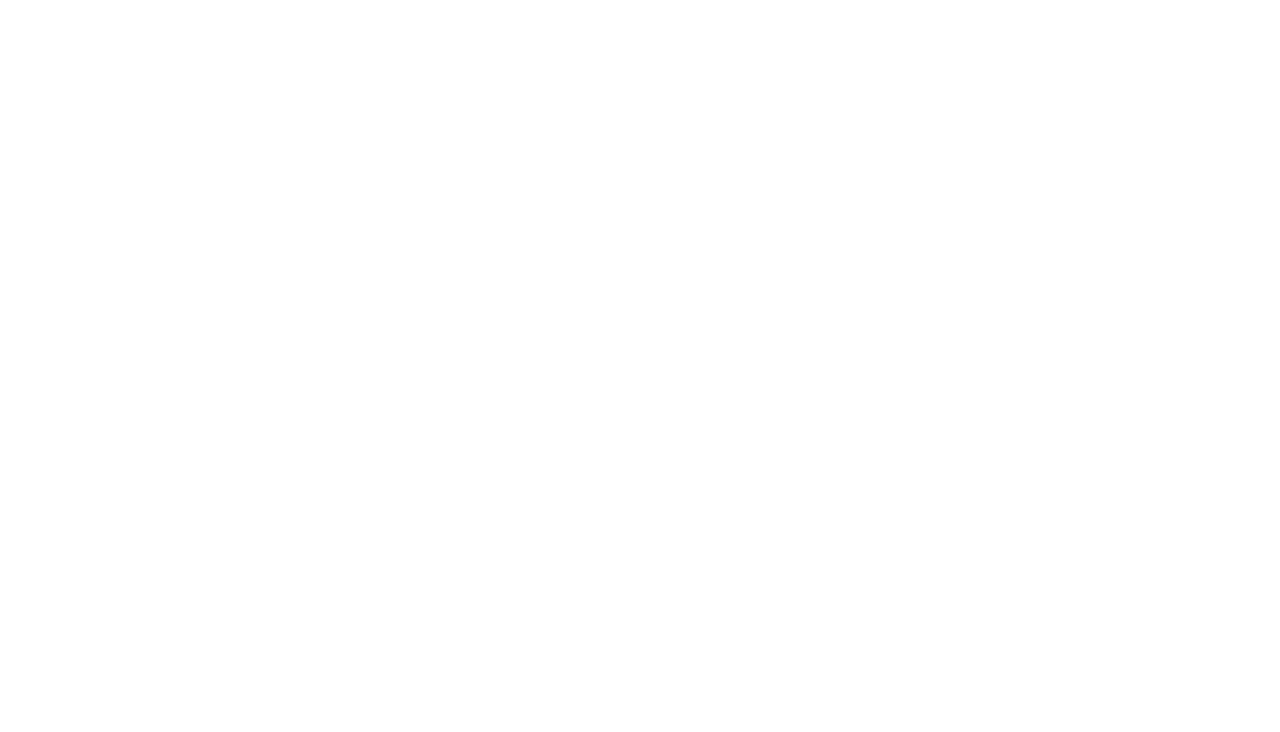
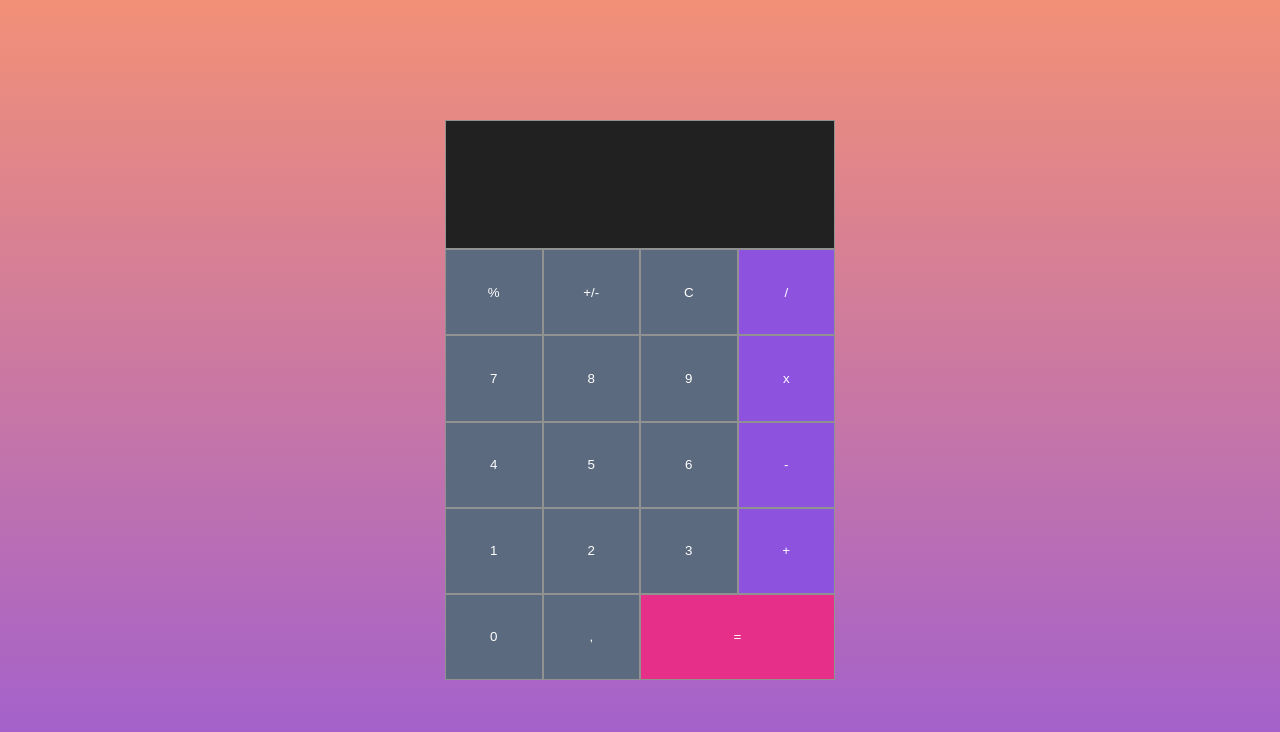
Before and after one commit to louiscollard/DOM-js, a plain HTML site: page 06-calculator/index.html in a window 1280 px wide. Drawn offline with Linux system fonts and the light colour scheme.

Commit message:
Change calculator

```diff
--- a/06-calculator/calculator.js
+++ b/06-calculator/calculator.js
@@ -0,0 +1,24 @@
+"use strict";
+
+const main = document.querySelector("main");
+const calculatorDiv = document.createElement("div");
+main.appendChild(calculatorDiv);
+calculatorDiv.classList.add("calculator");
+
+let calculatorTouch = ["", "%", "+/-", "C", "/", "7", "8", "9", "x", "4", "5", "6", "-", "1", "2", "3", "+", "0", ",", "="];
+for (let touchs in calculatorTouch) {
+	const newButton = document.createElement("button");
+	newButton.textContent = calculatorTouch[touchs];
+	calculatorDiv.appendChild(newButton);
+	newButton.classList.add(`ct${touchs}`);
+	newButton.addEventListener("click", () => {
+		newButton.style.backgroundColor = "black";
+		newButton.style.color = "white";
+		// let sum;
+		// if(calculatorTouch[touchs] === "+")  sum+=;
+		// if(calculatorTouch[touchs] === "-")  sum-=;
+		// if(calculatorTouch[touchs] === "/")  sum/=;
+		// if(calculatorTouch[touchs] === "x")  sum*=;
+	});
+}
+// const displayCalcul = () => {};
--- a/06-calculator/index.html
+++ b/06-calculator/index.html
@@ -9,7 +9,7 @@
 	</head>
 	<body>
 		<main>
-			<script href="./calculator.js"></script>
+			<script src="./calculator.js"></script>
 		</main>
 	</body>
 </html>
--- a/06-calculator/style.css
+++ b/06-calculator/style.css
@@ -0,0 +1,52 @@
+* {
+	margin: 0px;
+	padding: 0px;
+	box-sizing: border-box;
+}
+body {
+	display: flex;
+	align-items: center;
+	justify-content: center;
+	height: 100vh;
+	background: linear-gradient(#f29077, #9d5dd2);
+}
+
+.calculator {
+	display: grid;
+	grid-template-columns: 1fr 1fr 1fr 1fr;
+	grid-template-rows: 1.5fr 1fr 1fr 1fr 1fr 1fr;
+	gap: 0px 0px;
+	grid-template-areas:
+		"ct0 ct0 ct0 ct0"
+		"ct1 ct2 ct3 ct4"
+		"ct5 ct6 ct7 ct8"
+		"ct9 ct10 ct11 ct12"
+		"ct13 ct14 ct15 ct16"
+		"ct17 ct18 ct19 ct19";
+	height: 560px;
+	width: 390px;
+}
+
+.ct0 {
+	background: #212121;
+	grid-area: ct0;
+	font-size: 30px;
+}
+
+.ct4,
+.ct8,
+.ct12,
+.ct16 {
+	background: #8d52de;
+}
+
+.ct19 {
+	background: #e62f89;
+	grid-area: ct19;
+}
+
+button {
+	color: white;
+	background-color: #5b6a7e;
+	border: 0.1px solid rgb(146, 145, 145);
+}
```
